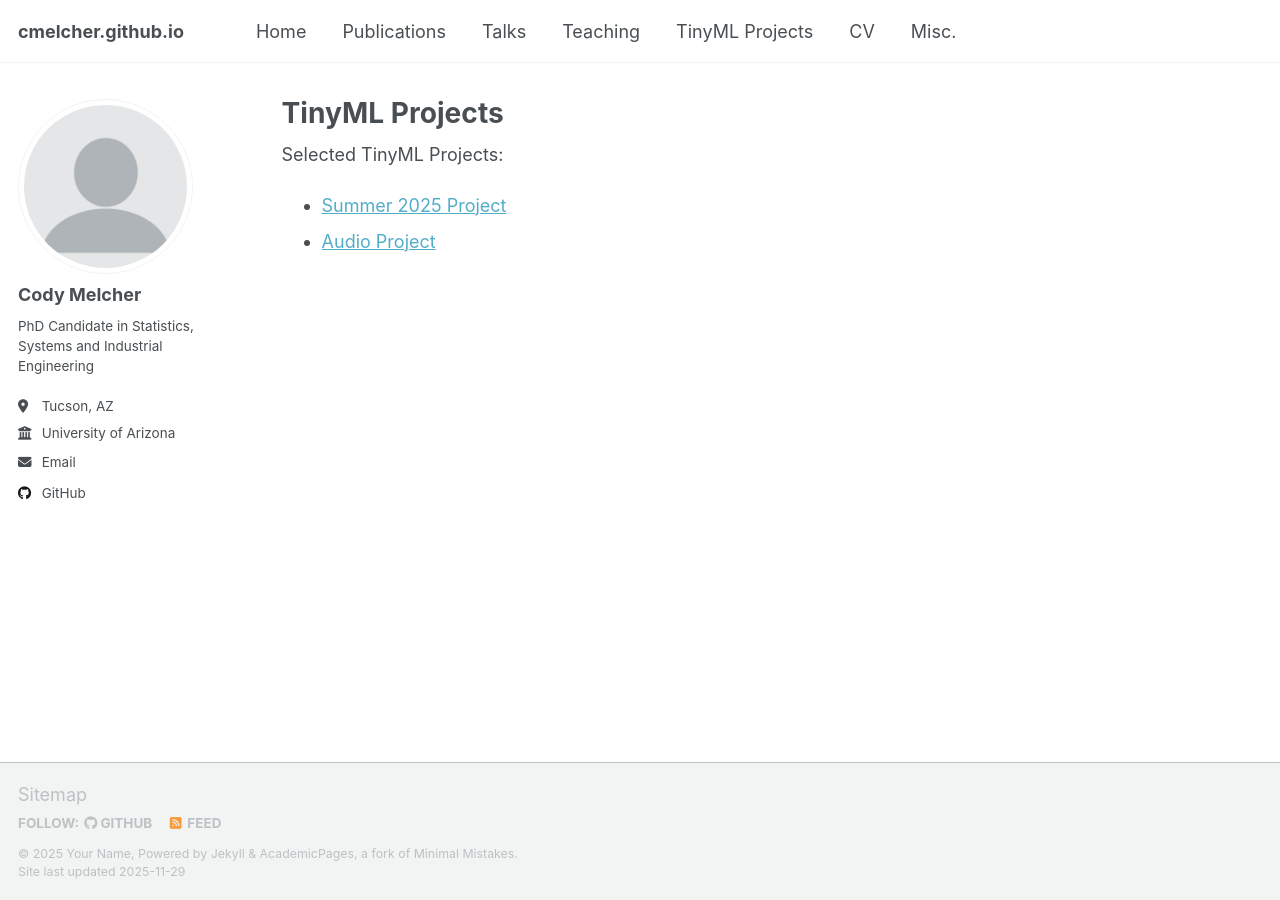
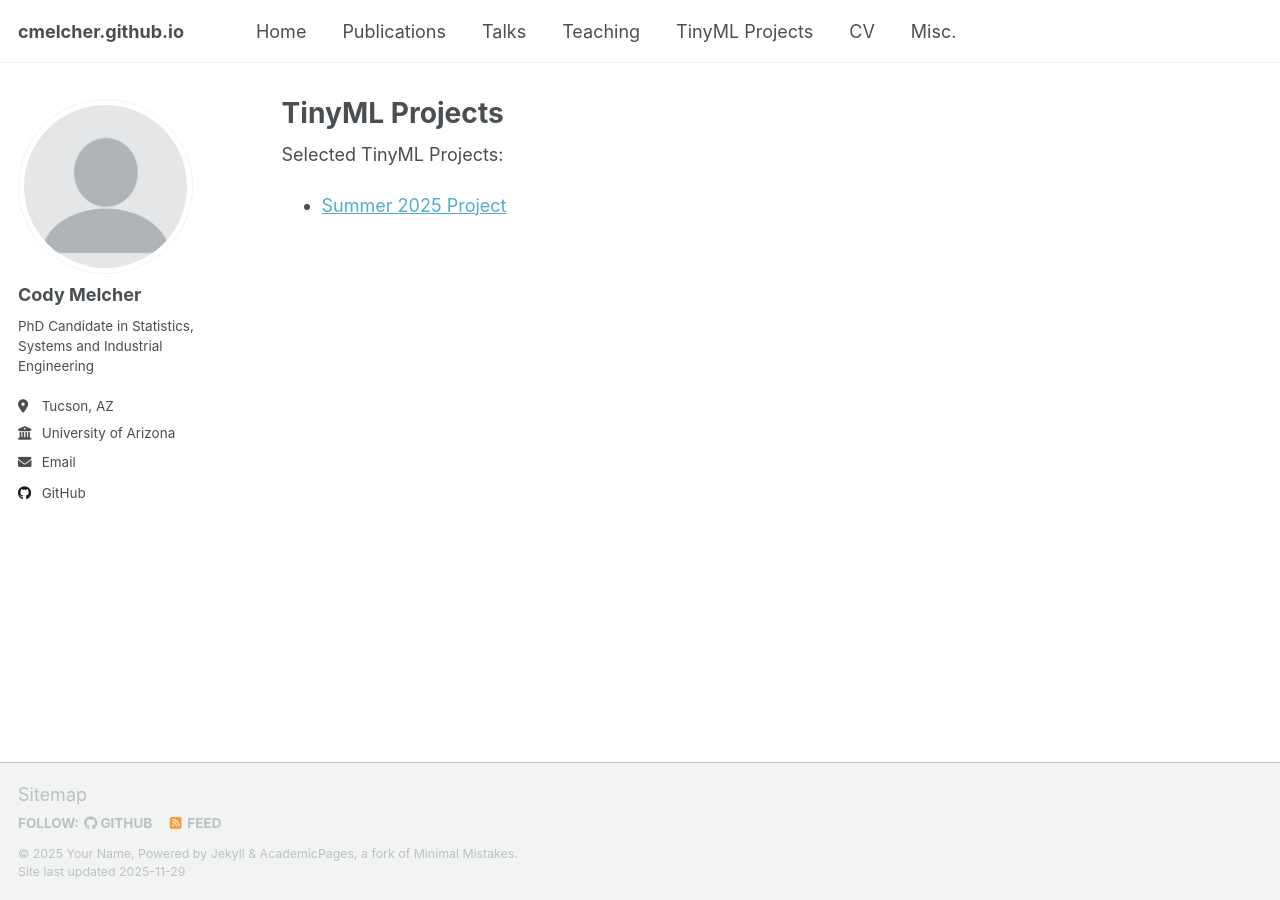
Before and after one commit to cmelcher/cmelcher.github.io, a Jekyll site: the page built from tinyml/index.md, in a window 1280 px wide. Built offline with Jekyll 4.4.1, drawn with Linux system fonts in a browser that asks for light colours; a script that is not in the unit is left out.

Commit message:
Update index.md

```diff
--- a/tinyml/index.md
+++ b/tinyml/index.md
@@ -8,4 +8,3 @@ author_profile: true
 Selected TinyML Projects:
 
 - [Summer 2025 Project]({{ '/tinyml/summer2025/' | relative_url }})
-- [Audio Project]({{ '/tinyml/audio/' | relative_url }})
```
